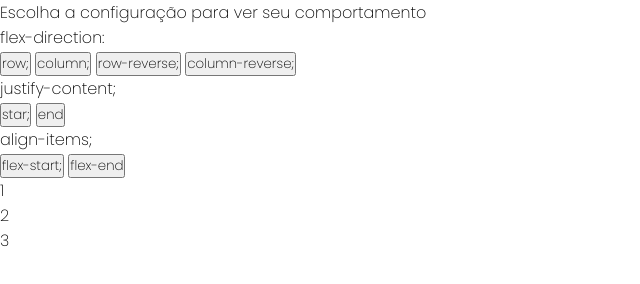
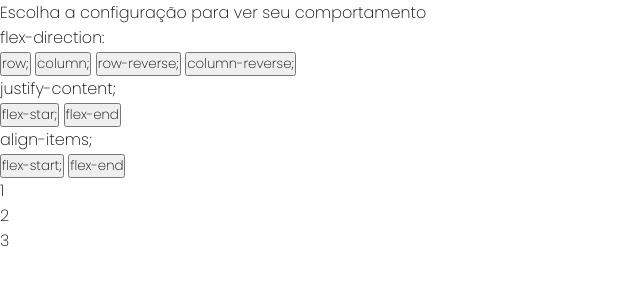
Before and after one commit to JosePaulino/cssDashboard, a plain HTML site: page index.html in a window 1280 px wide. Shown: the part 48-332 px from the top of the page, without its empty margins (0-640 px from the left). Drawn offline with Linux system fonts and the light colour scheme.

Commit message:
Update index.html

```diff
--- a/index.html
+++ b/index.html
@@ -26,8 +26,8 @@
 
       <div class="propriedade">
         <p class="titulo">justify-content;</p>
-        <button id="start">star;</button>
-        <button id="end">end</button>
+        <button id="start">flex-star;</button>
+        <button id="end">flex-end</button>
       </div>
 
       <div class="propriedade">
```
